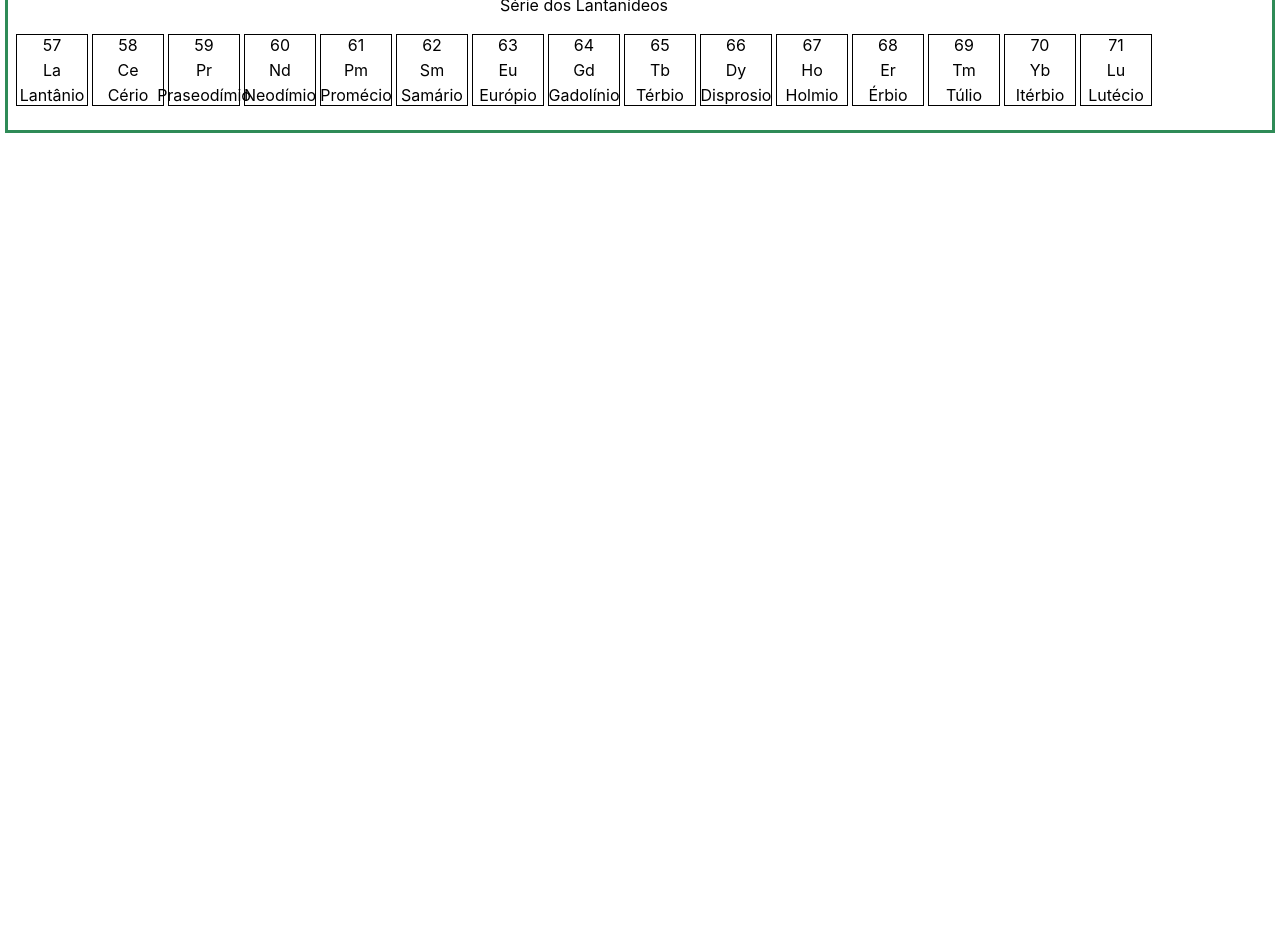
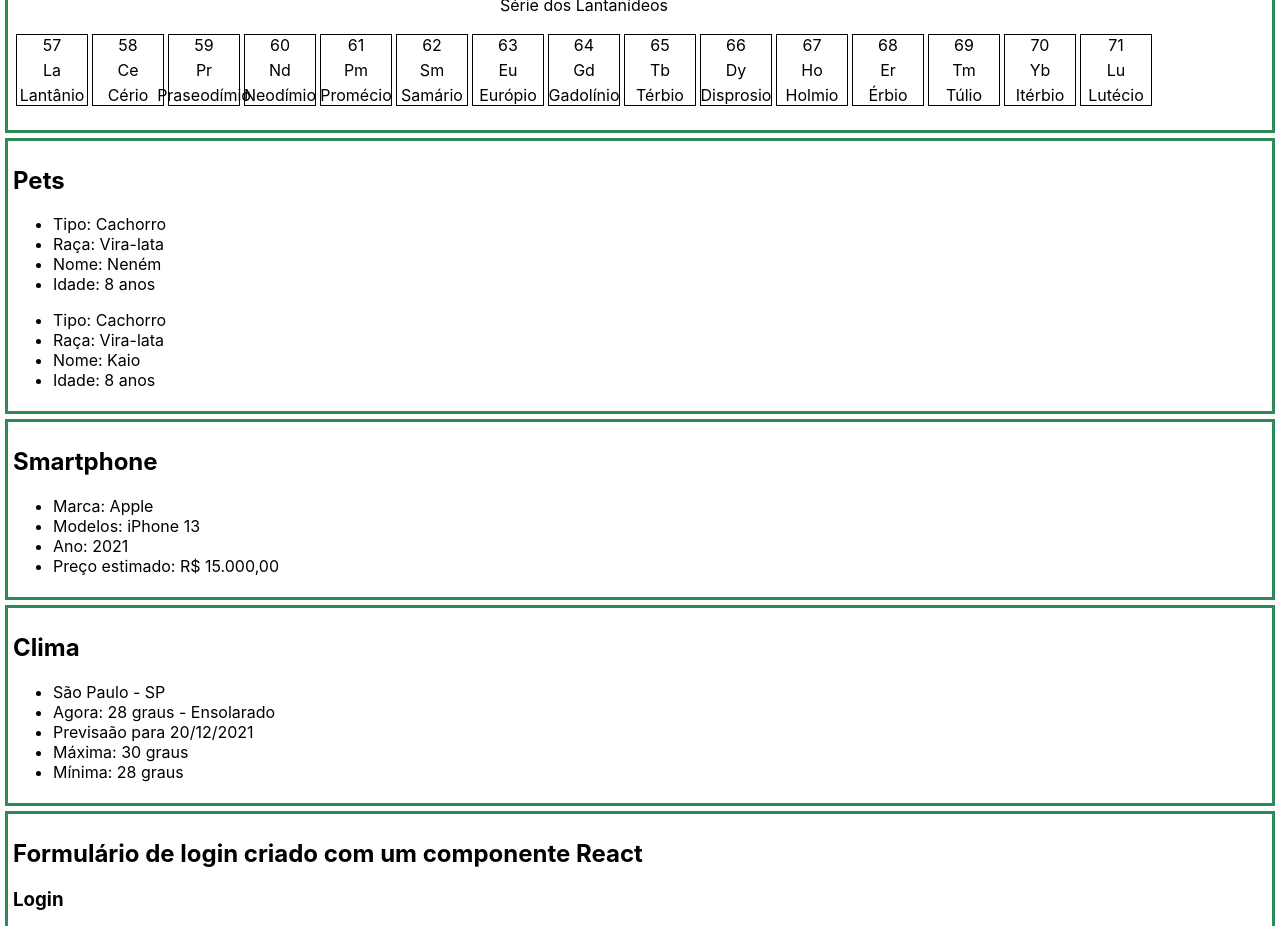
Before and after one commit to rsg73626/react-app-front-end-mackenzie-brasscom, a React (Create React App) app: page / in a window 1280 px wide. Shown: the part 2660-3586 px from the top of the page. Before the commit the page ends 2798 px from the top, so only its background shows below. Built offline with nearby package versions, Linux system fonts and the light colour scheme.

Commit message:
Correção da atividade de componentes. Separando todos os componentes em arquivos diferentes.

```diff
--- a/src/Components/App/App.js
+++ b/src/Components/App/App.js
@@ -1,8 +1,16 @@
-import './App.css';
-
-import CarroComClasse from '../CarroComClasse';
-import Carro from '../Carro';
-import Garagem from '../Garagem';
+import Carro from "../Carro";
+import CarroComClasse from "../CarroComClasse";
+import Garagem from "../Garagem";
+import Pessoa from "../Pessoa";
+import TresPessoas from "../TresPessoas";
+import ElementoQuimico from "../ElementoQuimico";
+import Pet from "../Pet";
+import Smartphone from "../Smartphone";
+import Clima from "../Clima";
+import Login from "../Login";
+import Definicoes from "../Definicoes";
+import Dicionario from "../Dicionario";
+import "./App.css";
 
 const tabela = (
     <table>
@@ -31,40 +39,6 @@ const doisParagrafosComFragment = (
         <p>Com fragment</p>
     </>
 );
-
-function Pessoa({nome, sobrenome, idade}) {
-    return (
-        <ul>
-            <li>Nome: {nome}.</li>
-            <li>Sobrenome: {sobrenome}.</li>
-            <li>Idade: {idade}.</li>
-        </ul>
-    );
-}
-
-function TresPessoas() {
-    const pessoa1 = { nome: "Pessoa 1", sobrenome: "Pessoa 1", idade: 10 }
-    const pessoa2 = { nome: "Pessoa 2", sobrenome: "Pessoa 2", idade: 20 }
-    const pessoa3 = { nome: "Pessoa 3", sobrenome: "Pessoa 3", idade: 30 }
-
-    return (
-        <>
-            <Pessoa nome={pessoa1.nome} sobrenome={pessoa1.sobrenome} idade={pessoa1.idade} />
-            <Pessoa nome={pessoa2.nome} sobrenome={pessoa2.sobrenome} idade={pessoa2.idade} />
-            <Pessoa nome={pessoa3.nome} sobrenome={pessoa3.sobrenome} idade={pessoa3.idade} />
-        </>
-    );
-}
-
-function ElementoQuimico(props) {
-    return (
-        <p className="elemento">
-            <span>{props.nmr}</span>
-            <span>{props.simbulo}</span>
-            <span>{props.nome}</span>
-        </p>
-    );
-}
 
 const nome = "Leonardo";
 const sobrenome = "Ribeiro";
@@ -102,10 +76,37 @@ const serieLantanideosTabelaPeriodica = (
     <table>
         <caption>Série dos Lantanídeos</caption>
         <tr>
-            { serieDosLantanideios.map((elemento) => (<td> <ElementoQuimico nmr={elemento.nmr} simbulo={elemento.simbulo} nome={elemento.nome}/> </td>)) }
+            { serieDosLantanideios.map((elemento) => (<td> <ElementoQuimico {...elemento}/> </td>)) }
         </tr>
     </table>
 );
+
+const listaDeDefinicoes = [
+    { termo: "Palavra 1", definicao: "Definição da palavra 1." },
+    { termo: "Palavra 2", definicao: "Definição da palavra 2." },
+    { termo: "Palavra 3", definicao: "Definição da palavra 3." },
+    { termo: "Palavra 4", definicao: "Definição da palavra 4." },
+    { termo: "Palavra 5", definicao: "Definição da palavra 5." }
+];
+
+const secoes = [
+    {
+        letra: "A",
+        definicoes: [
+            {termo: "Ameixa", definicao: "Texto com a definição da palavra ameixa."},
+            {termo: "Amor", definicao: "Texto com a definição da palavra amor."},
+            {termo: "Amordaçado", definicao: "Texto com a definição da palavra amordaçado."},
+        ]
+    },
+    {
+        letra: "B",
+        definicoes: [
+            {termo: "Bola", definicao: "Definiçã de bola"},
+            {termo: "Bolo", definicao: "Definiçã de bolo"},
+            {termo: "Borracha", definicao: "Definiçã de borracha"},
+        ]
+    }
+];
 
 function App() {
     return (
@@ -188,8 +189,42 @@ function App() {
                     {paragrafosFrutasUsandoMap}
                 </article>
                 <article>
-                    <h2>Série dos Lantanídeos da tabela periódica criada usando list de objetos e o método map dos arrays</h2>
+                    <h2>Série dos Lantanídeos da tabela periódica criada usando lista de objetos e o método map dos arrays</h2>
                     {serieLantanideosTabelaPeriodica}
+                </article>
+                <article>
+                    <h2>Pets</h2>
+
+                    <Pet tipo="Cachorro" raca="Vira-lata" nome="Neném" idade="8 anos" />
+                    <Pet tipo="Cachorro" raca="Vira-lata" nome="Kaio" idade="8 anos" />
+
+                </article>
+                <article>
+                    <h2>Smartphone</h2>
+
+                    <Smartphone marca="Apple" modelo="iPhone 13" ano={2021} preco="R$ 15.000,00" />
+
+                </article>
+                <article>
+                    <h2>Clima</h2>
+
+                    <Clima local="São Paulo - SP" temp="28 graus" clima="Ensolarado" data="20/12/2021" max="30 graus" min="28 graus"/>
+
+                </article>
+                <article>
+                    <h2>Formulário de login criado com um componente React</h2>
+
+                    <Login />
+
+                </article>
+                <article>
+                    <h2>Definições</h2>
+                    <Definicoes lista={listaDeDefinicoes} />
+                </article>
+                <article>
+                    <h2>Dicionário</h2>
+
+                    <Dicionario secoes={secoes} />
                 </article>
             </section>
         </>
--- /dev/null
+++ b/src/Components/Clima.js
@@ -0,0 +1,15 @@
+
+//local, data, temperatura máxima, temperatura mínima, temperatura atual, clima atual
+function Clima({local, temp, clima, data, max, min}) {
+    return (
+        <ul>
+            <li>{local}</li>
+            <li>Agora: {temp} - {clima}</li>
+            <li>Previsaão para {data}</li>
+            <li>Máxima: {max}</li>
+            <li>Mínima: {min}</li>
+        </ul>
+    );
+}
+
+export default Clima;
--- /dev/null
+++ b/src/Components/Definicoes.js
@@ -0,0 +1,17 @@
+
+function Definicoes({lista}) {
+    return (
+        <dl>
+            {
+                lista.map(({termo, definicao}) => (
+                    <>
+                        <dt> - {termo}</dt>
+                        <dd>{definicao}</dd>
+                    </>
+                ))
+            }
+        </dl>
+    );
+}
+
+export default Definicoes;
--- /dev/null
+++ b/src/Components/Dicionario.js
@@ -0,0 +1,18 @@
+
+import Definicoes from "./Definicoes";
+
+function Dicionario({secoes}) {
+    return (
+        <section>
+            {secoes.map(({letra, definicoes}) => (
+                <>
+                    <h3>Palavras com a letra {letra}</h3>
+                    <Definicoes lista={definicoes} />
+                </>
+            )
+            )}
+        </section>
+    );
+}
+
+export default Dicionario;
--- /dev/null
+++ b/src/Components/ElementoQuimico.js
@@ -0,0 +1,12 @@
+
+function ElementoQuimico(props) {
+    return (
+        <p className="elemento">
+            <span>{props.nmr}</span>
+            <span>{props.simbulo}</span>
+            <span>{props.nome}</span>
+        </p>
+    );
+}
+
+export default ElementoQuimico;
--- /dev/null
+++ b/src/Components/Login.js
@@ -0,0 +1,15 @@
+
+function Login() {
+    return (
+        <form>
+            <h3>Login</h3>
+            <label htmlFor="email">E-mail: </label><br />
+            <input type="email" required="required" placeholder="digite seu e-mail" id="email" /><br />
+            <label htmlFor="senha">Senha: </label><br />
+            <input type="password" required="required" placeholder="digite sua senha" id="senha" /><br />
+            <input type="submit" value="Entrar"/><br />
+        </form>
+    );
+}
+
+export default Login;
--- /dev/null
+++ b/src/Components/Pessoa.js
@@ -0,0 +1,12 @@
+
+function Pessoa({nome, sobrenome, idade}) {
+    return (
+        <ul>
+            <li>Nome: {nome}.</li>
+            <li>Sobrenome: {sobrenome}.</li>
+            <li>Idade: {idade}.</li>
+        </ul>
+    );
+}
+
+export default Pessoa;
--- /dev/null
+++ b/src/Components/Pet.js
@@ -0,0 +1,13 @@
+
+function Pet(props) {
+    return (
+        <ul>
+            <li>Tipo: {props.tipo}</li>
+            <li>Raça: {props.raca}</li>
+            <li>Nome: {props.nome}</li>
+            <li>Idade: {props.idade}</li>
+        </ul>
+    );
+}
+
+export default Pet;
--- /dev/null
+++ b/src/Components/Smartphone.js
@@ -0,0 +1,13 @@
+
+function Smartphone({marca, modelo, ano, preco}) {
+    return (
+        <ul>
+            <li>Marca: {marca}</li>
+            <li>Modelos: {modelo}</li>
+            <li>Ano: {ano}</li>
+            <li>Preço estimado: {preco}</li>
+        </ul>
+    );
+}
+
+export default Smartphone;
--- /dev/null
+++ b/src/Components/TresPessoas.js
@@ -0,0 +1,18 @@
+
+import Pessoa from "./Pessoa";
+
+function TresPessoas() {
+    const pessoa1 = { nome: "Pessoa 1", sobrenome: "Pessoa 1", idade: 10 }
+    const pessoa2 = { nome: "Pessoa 2", sobrenome: "Pessoa 2", idade: 20 }
+    const pessoa3 = { nome: "Pessoa 3", sobrenome: "Pessoa 3", idade: 30 }
+
+    return (
+        <>
+            <Pessoa nome={pessoa1.nome} sobrenome={pessoa1.sobrenome} idade={pessoa1.idade} />
+            <Pessoa nome={pessoa2.nome} sobrenome={pessoa2.sobrenome} idade={pessoa2.idade} />
+            <Pessoa nome={pessoa3.nome} sobrenome={pessoa3.sobrenome} idade={pessoa3.idade} />
+        </>
+    );
+}
+
+export default TresPessoas;
```
